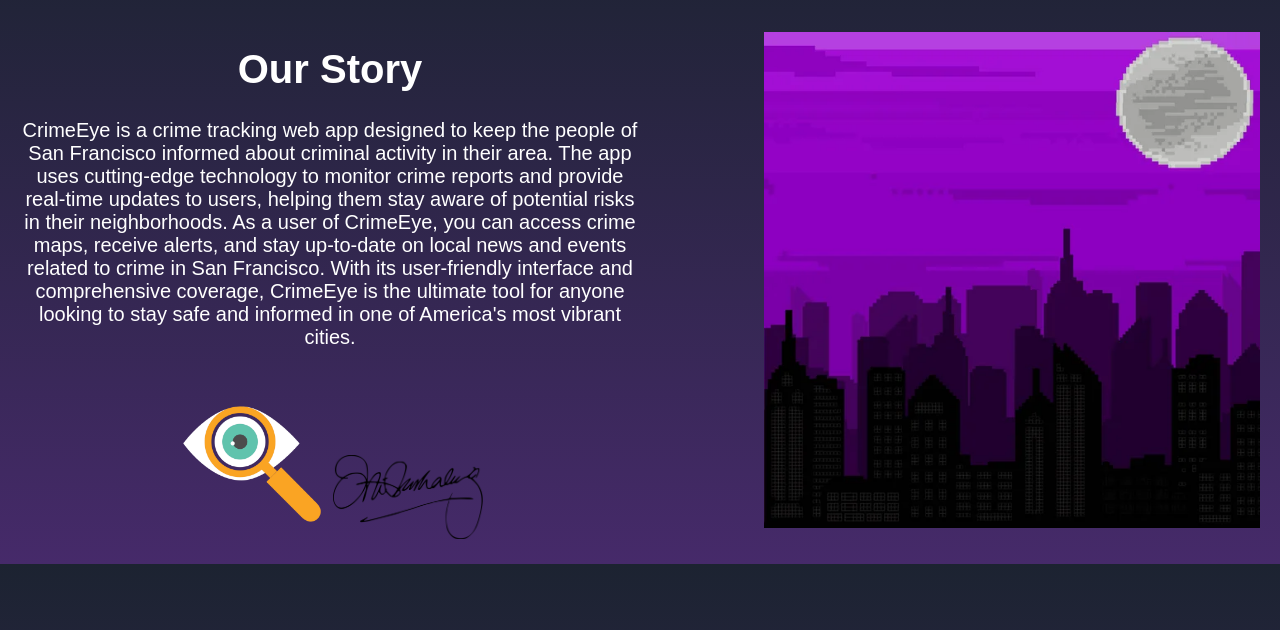
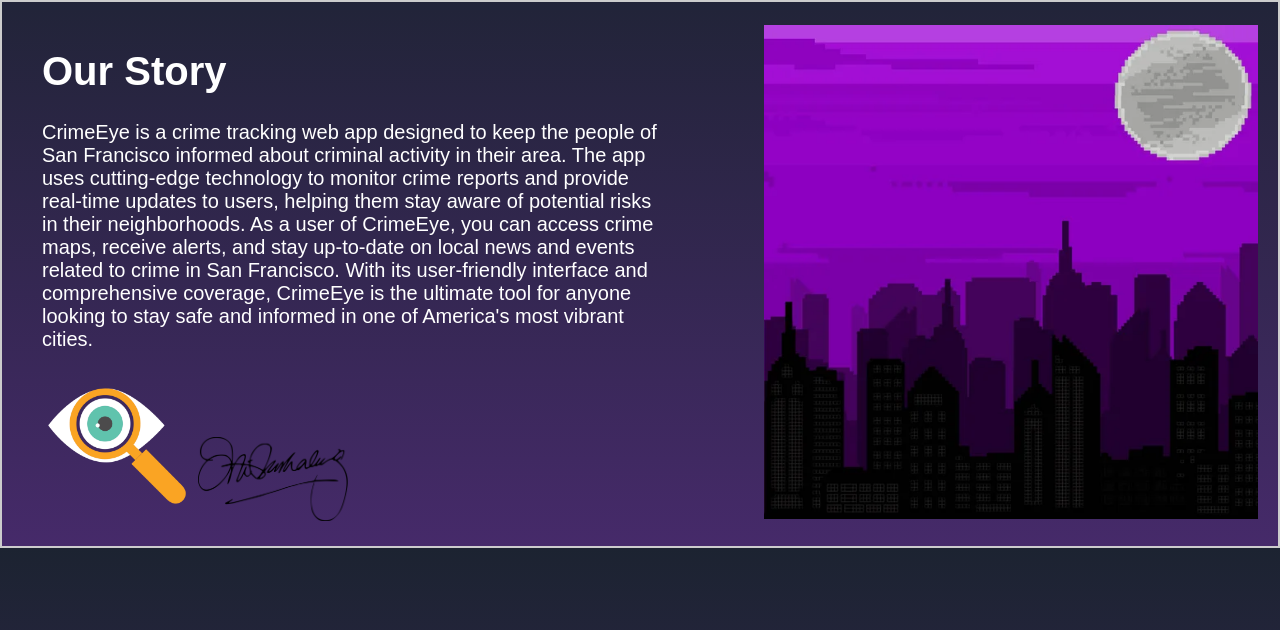
Before and after one commit to cfrielinghaus/cfrielinghaus.github.io, a PHP site: the page made by About Us.html in a window 1280 px wide. Shown: the part 80-710 px from the top of the page. Run offline with PHP 8.4, Linux system fonts and the light colour scheme.

Commit message:
5/23 Work, Styling and other

```diff
--- a/About Us.css
+++ b/About Us.css
@@ -44,17 +44,19 @@ body {
   justify-content: space-between;
   align-items: center;
   padding: 20px;
+  border: 2px solid #ccc;
 }
 
 .about-text {
   flex-basis: 50%;
-  padding-right: 20px;
+  padding-left: 20px;
   font-size: 20px;
-  text-align: center;
+  text-align: left;
 }
 
 .about-image {
   flex-basis: 40%;
+  text-align: right;
 }
 
 .about-img {
@@ -71,5 +73,4 @@ body {
 .logo-small {
   width: 150px;
   height: auto;
-  margin-top: 20px;
 }
--- a/Contact Us.html
+++ b/Contact Us.html
@@ -107,6 +107,5 @@ contactForm.addEventListener('submit', (event) => {
       }
 });
   </script>
-
 </body>
 </html>
```
Also changed, not shown: Contact Us.css (+13 -0 lines).
